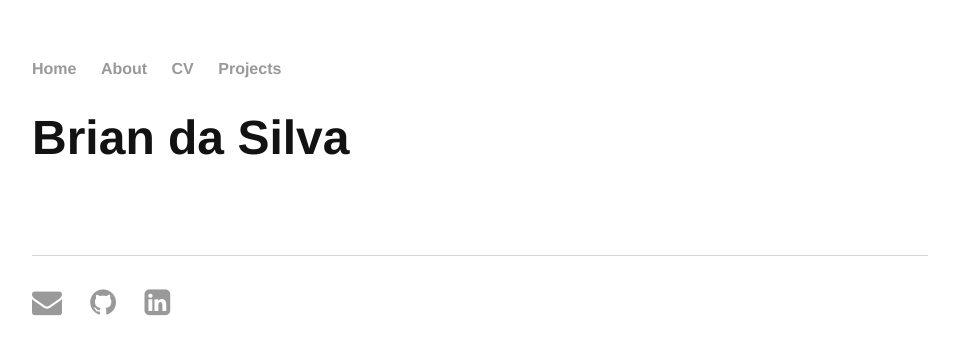
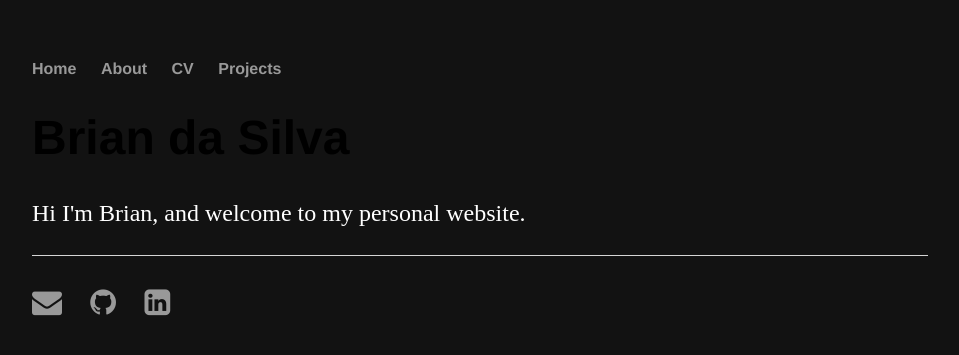
Before and after one commit to br1317/br1317.github.io, a Jekyll site: the page built from index.html, in a window 1280 px wide. Shown: the top 355 px of the page, without its empty margins (160-1119 px from the left). Built offline with Jekyll 4.4.1, drawn with Linux system fonts in a browser that asks for light colours.

Commit message:
Update main.css

```diff
--- a/css/main.css
+++ b/css/main.css
@@ -1,7 +1,7 @@
 body {
     margin: 60px auto;
     width: 70%;
-    color: #121212
+    background-color: #121212
 }
 nav ul, footer ul {
     font-family:'Helvetica', 'Arial', 'Sans-Serif';
```
